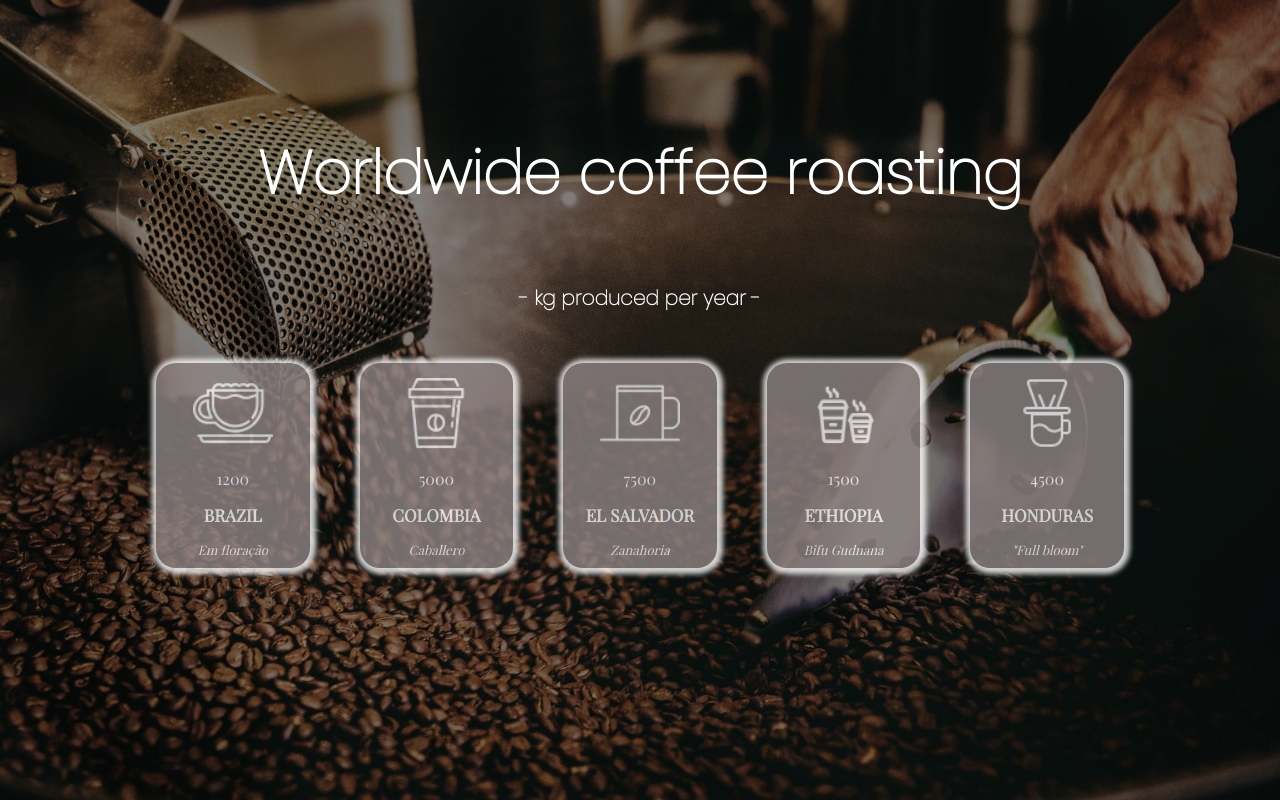
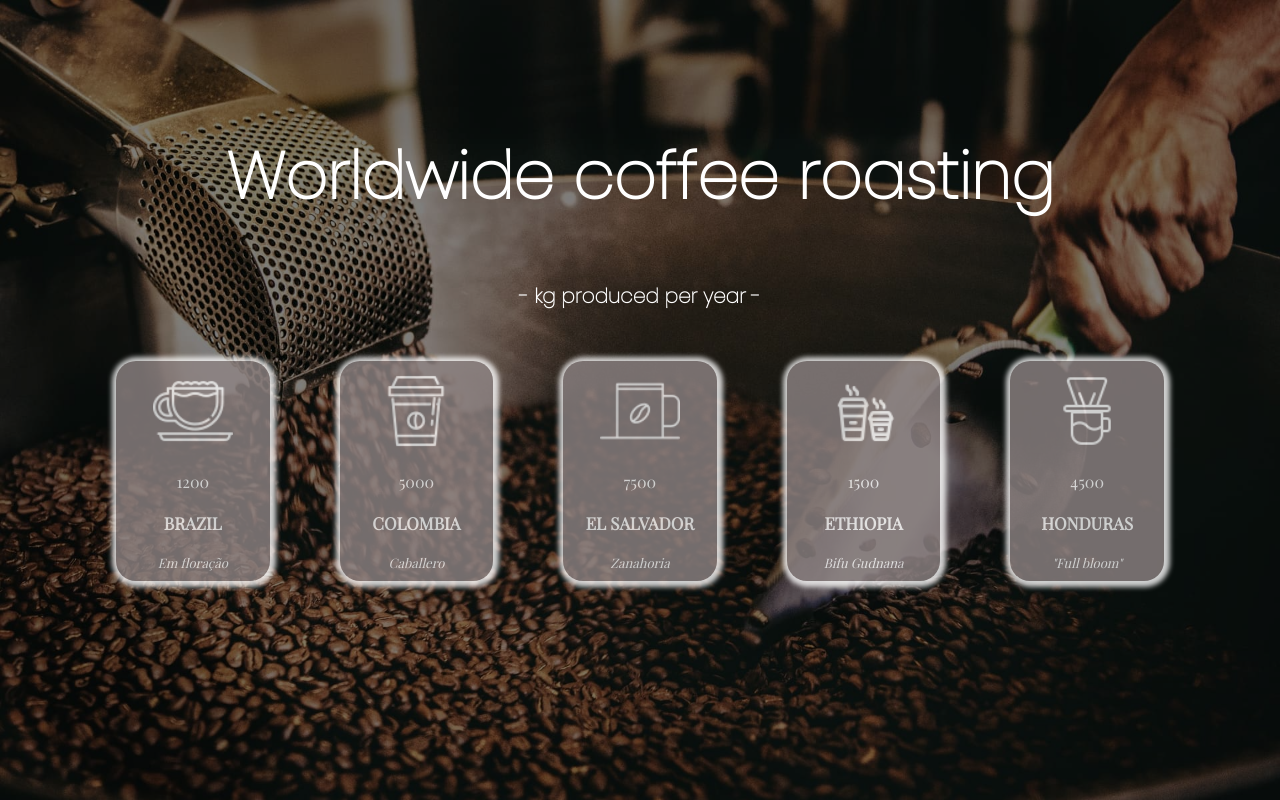
Before and after one commit to Laetigl/Projet_Followers, a plain HTML site: page index.html in a window 1280 px wide. Drawn offline with nearby package versions, Linux system fonts and the light colour scheme.

Commit message:
Aadding comments

```diff
--- a/public/css/style.css
+++ b/public/css/style.css
@@ -8,7 +8,7 @@ body {
     background-image: linear-gradient(to bottom, rgba(0, 0, 0, 0.5), rgba(0, 0, 0, 0.5)), url(../src/img/Roaster.jpeg);
     /* background-image: cover; */
     background-position:top;
-    background-repeat: none;
+    background-repeat: none !important;
     background-size:cover;
     opacity: 1;
     padding-top: 10%;
@@ -19,7 +19,7 @@ body {
     width: 100%;
     height: 30%;
     display: flex;
-    gap:20px;
+    gap:15px;
     flex-direction: column;
     text-align: center;
     justify-content: center;
@@ -32,7 +32,7 @@ body {
 
 h1{
     display: flex;
-    font-size: 60px;
+    font-size: 65px;
     margin: 0;
 }
 
@@ -48,8 +48,7 @@ h1{
     color: white;
     height: 50% !important;
     display: flex;
-    /* gap:20px; */
-    gap:50px;
+    gap:70px;
     justify-content: center;
     align-items: center;
     height: 100px ;
@@ -62,15 +61,18 @@ h1{
     flex-direction: column;
     justify-content: center;
     align-items: center;
-    gap:15px;
+    gap:20px;
     z-index: 1;
     background-color: rgb(143, 133, 133);
     opacity: 0.8;
     box-shadow: 1px 1px 5px 5px;
     border-radius: 20px;
     width:12%;
+    transition: 0.3s ease
 }
-
+.iconIndividual:hover{
+    transform: scale(1.05)
+}
 
 .iconIndividual p{
     font-family: 'Playfair Display', serif;
--- a/public/js/main.js
+++ b/public/js/main.js
@@ -1,9 +1,11 @@
+//Putting the method "setInterval" to call a function that'll executed with a chronometer (set in ms)
 let counterOne = setInterval(countOne)
 let counterTwo = setInterval(countTwo)
 let counterThree = setInterval(countThree)
 let counterFour = setInterval(countFour)
 let counterFive = setInterval(countFive)
 
+//Creating index for each function that'll be incremented in the function : will act like timer
 let indexOne = 0
 let indexTwo = 0
 let indexThree = 0
@@ -15,15 +17,15 @@ function countOne() {
     let countOne = document.getElementById("numberOne")
     countOne.innerHTML = (indexOne+=5)
 
-    if (indexOne == 1200) {
-        clearInterval(counterOne) //break of the function
+    if (indexOne == 1200) { //condition to stop the call of the function in the interval
+        clearInterval(counterOne) //act like a 'break'
     }
 }
 
 //Coffee 2
 function countTwo() {
     let countTwo = document.getElementById("numberTwo")
-    countTwo.innerHTML = (indexTwo +=10)
+    countTwo.innerHTML = (indexTwo +=5)
 
     if (indexTwo == 5000) {
         clearInterval(counterTwo)
@@ -33,7 +35,7 @@ function countTwo() {
 //Coffee 3
 function countThree() {
     let countThree = document.getElementById("numberThree")
-    countThree.innerHTML = (indexThree+=12)
+    countThree.innerHTML = (indexThree+=10)
 
     if (indexThree == 7500) {
         clearInterval(counterThree)
@@ -43,7 +45,7 @@ function countThree() {
 //Coffee 4
 function countFour() {
     let countFour = document.getElementById("numberFour")
-    countFour.innerHTML = (indexFour+=10)
+    countFour.innerHTML = (indexFour+=5)
 
     if (indexFour == 1500) {
         clearInterval(counterFour)
```
